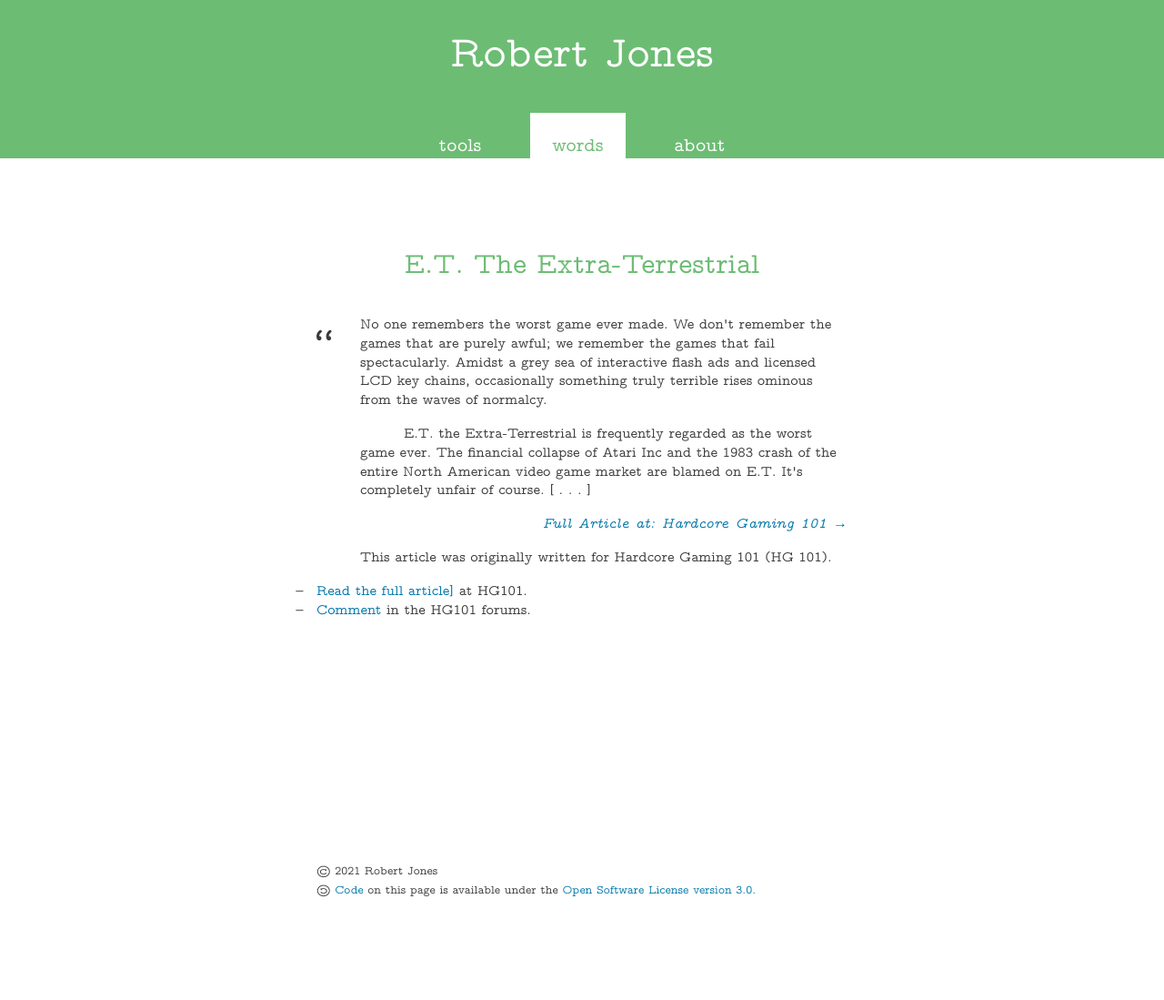
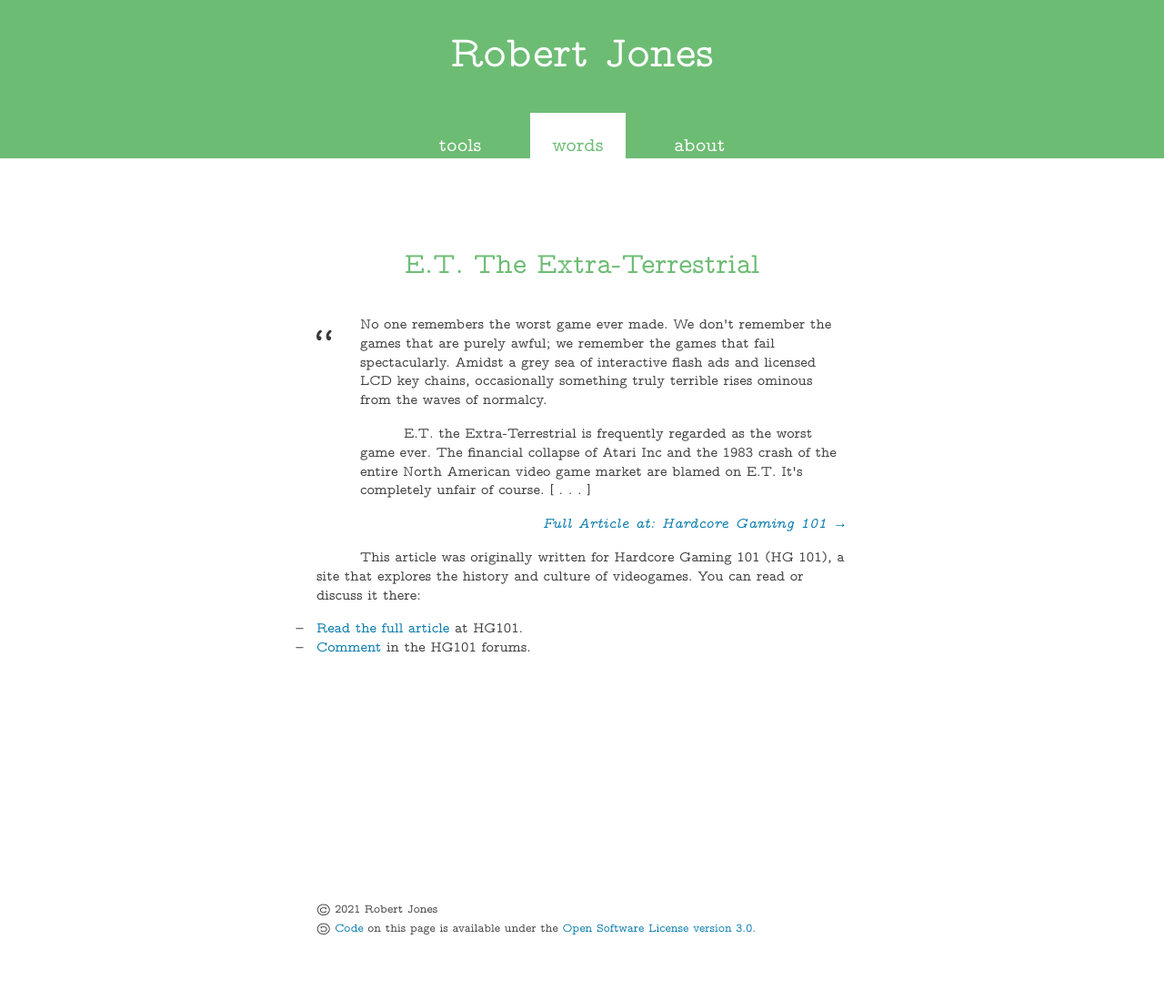
Before and after one commit to rjjiii/rjjiii.github.io, a Jekyll site: the page built from _posts/2014-6-21-ET.md, in a window 1280 px wide. Shown: the whole page at 91% size. Built offline with Jekyll 4.4.1, drawn with Linux system fonts in a browser that asks for light colours; before the commit the page ends 1058 px from its top, so only the background shows below that.

Commit message:
Update 2014-6-21-ET.md

```diff
--- a/_posts/2014-6-21-ET.md
+++ b/_posts/2014-6-21-ET.md
@@ -10,10 +10,10 @@ excerpt_separator: <!-- more -->
 
 <!-- more -->
 <p>
-This article was originally written for Hardcore Gaming 101 (HG 101).
+This article was originally written for Hardcore Gaming 101 (HG 101), a site that explores the history and culture of videogames. You can read or discuss it there:
 </p>
 
 <ul>
-<li><a href="http://www.hardcoregaming101.net/e-t-the-extra-terrestrial/">Read the full article]</a> at HG101.</li>
+<li><a href="http://www.hardcoregaming101.net/e-t-the-extra-terrestrial/">Read the full article</a> at HG101.</li>
 <li><a href="https://hg101.proboards.com/thread/10433/et-extra-terrestrial">Comment</a> in the HG101 forums.</li>
 </ul>
```
